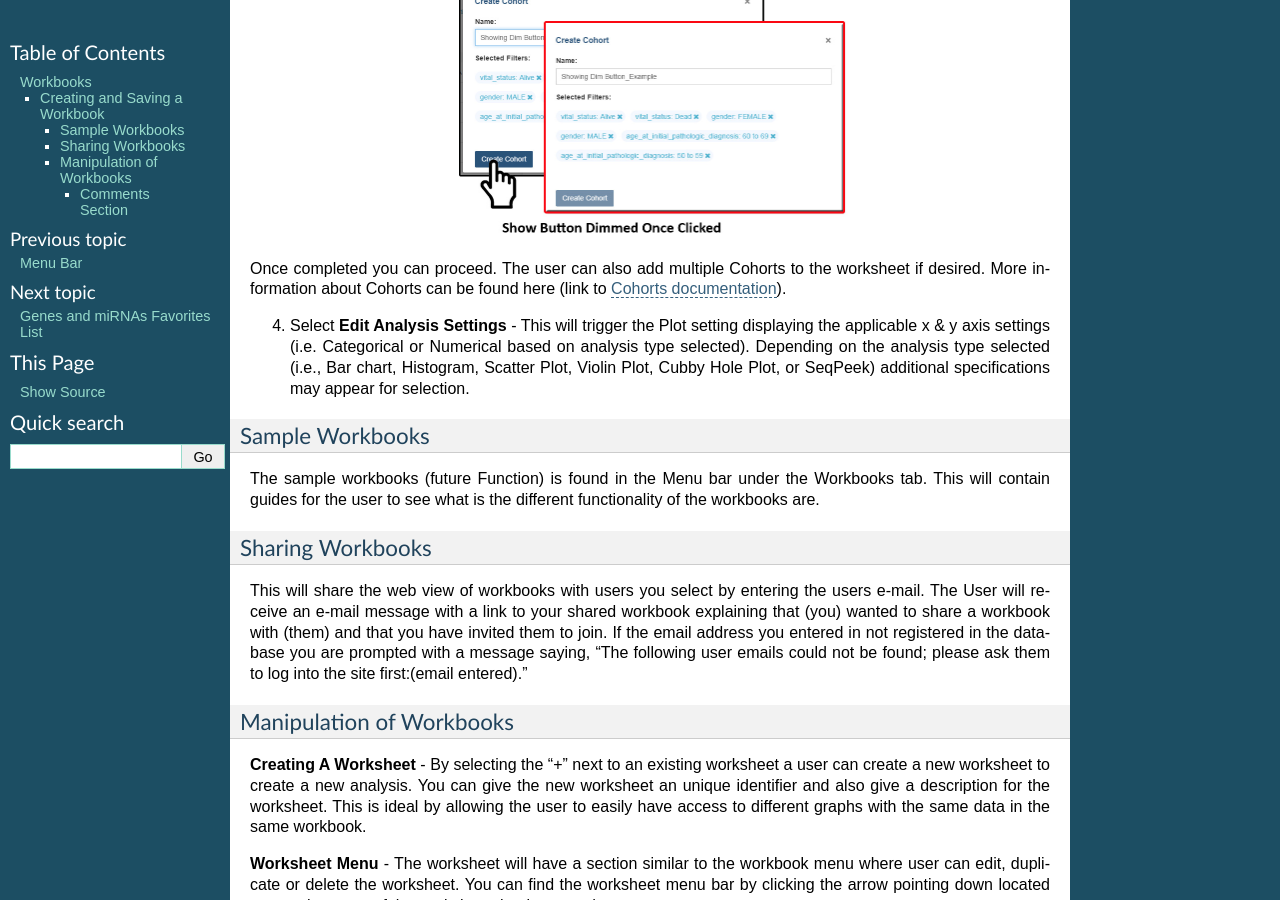
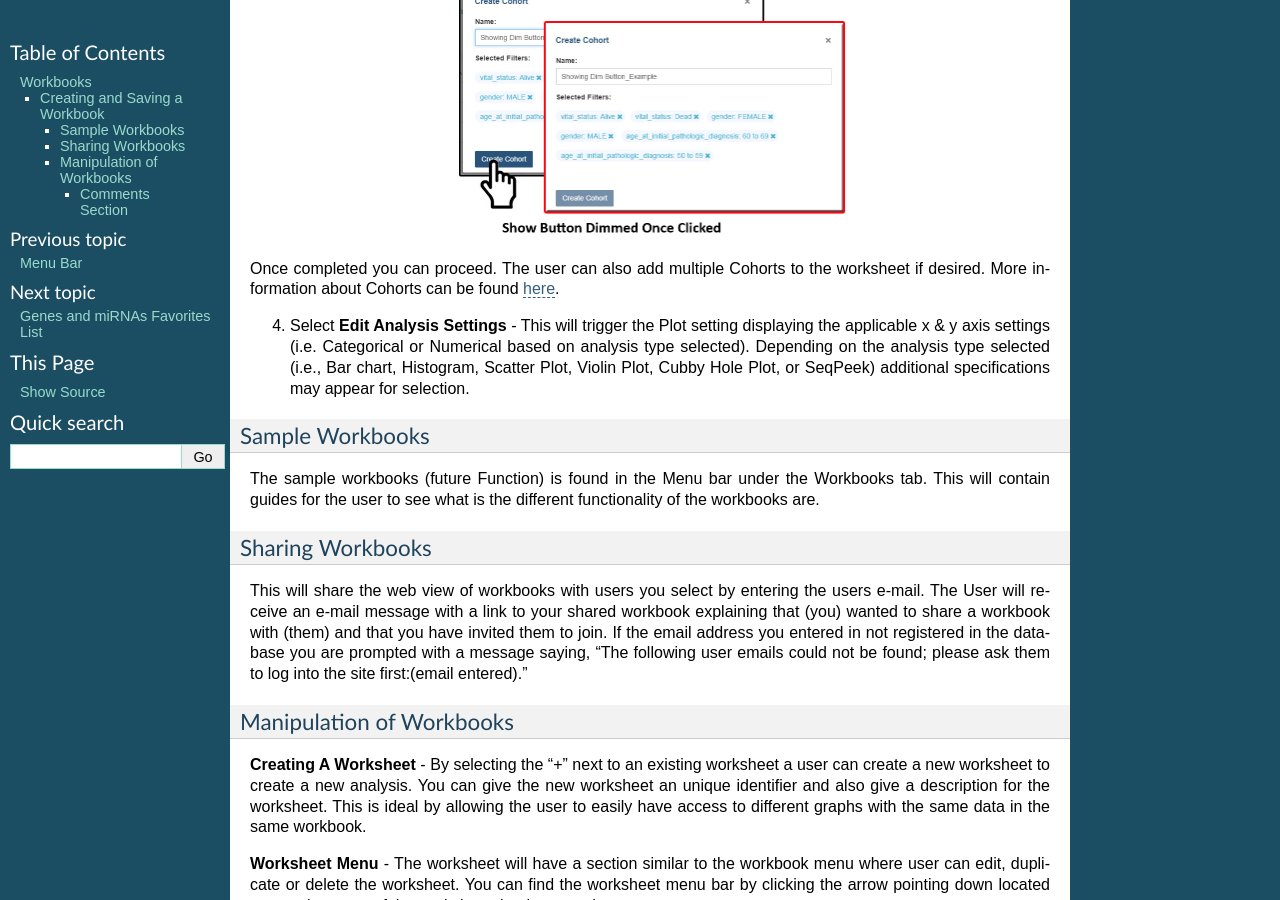
Before and after one commit to isb-cgc/readthedocs, a Sphinx documentation site: the page built from docs/source/sections/webapp/Workbooks.rst, in a window 1280 px wide and 900 px high, scrolled down 2248 px. Built offline with Sphinx 7.4.7, drawn with Linux system fonts in a browser that asks for light colours; pages that are not in the unit, such as notebooks, are missing from menus.

Commit message:
updated link

```diff
--- a/docs/source/sections/webapp/Workbooks.rst
+++ b/docs/source/sections/webapp/Workbooks.rst
@@ -81,7 +81,7 @@
    :scale: 50
    :align: center
 
-Once completed you can proceed.  The user can also add multiple Cohorts to the worksheet if desired. More information about Cohorts can be found here (link to `Cohorts documentation <Saved-Cohorts.html>`_).
+Once completed you can proceed.  The user can also add multiple Cohorts to the worksheet if desired. More information about Cohorts can be found `here <http://isb-cancer-genomics-cloud.readthedocs.io/en/latest/sections/webapp/Saved-Cohorts.html>`_.
 
 4. Select **Edit Analysis Settings** - This will trigger the Plot setting displaying the applicable x & y axis settings (i.e. Categorical or Numerical based on analysis type selected). Depending on the analysis type selected (i.e., Bar chart, Histogram, Scatter Plot, Violin Plot, Cubby Hole Plot, or SeqPeek) additional specifications may appear for selection.
 
```
